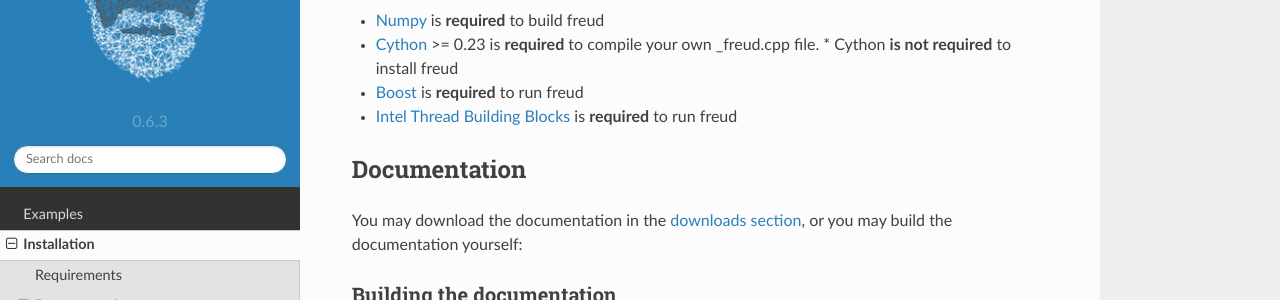
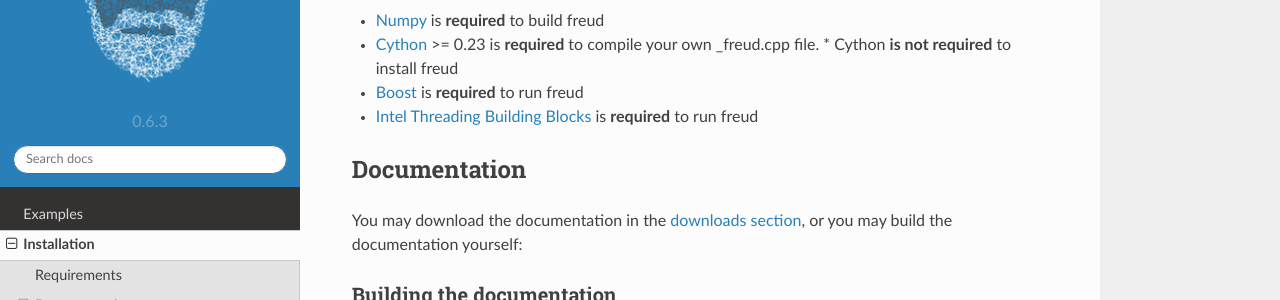
Before and after one commit to glotzerlab/freud, a Sphinx documentation site: the page built from doc/source/installation.rst, in a window 1280 px wide and 900 px high. Shown: the part 207-507 px from the top of the window. Built offline with Sphinx 7.4.7 and the Read the Docs theme 2.0.0, drawn with Linux system fonts in a browser that asks for light colours.

Commit message:
Fix TBB refs

```diff
--- a/doc/source/design.rst
+++ b/doc/source/design.rst
@@ -43,7 +43,7 @@ Language choices
 
 The freud library is written in two languages: Python and C++. C++ allows for
 powerful, fast code execution while Python allows for easy, flexible
-use. Intel Thread Building Blocks parallelism provides further power to
+use. Intel Threading Building Blocks parallelism provides further power to
 C++ code. The C++ code is wrapped with Cython, allowing for user
 interaction in Python. Numpy provides the basic data structures in
 freud, which are commonly used in other Python plotting libraries and
--- a/doc/source/installation.rst
+++ b/doc/source/installation.rst
@@ -9,7 +9,7 @@ Requirements
 - `Cython <http://cython.org/>`_ >= 0.23 is **required** to compile your own _freud.cpp file.
   * Cython **is not required** to install freud
 - `Boost <http://www.boost.org/>`_ is **required** to run freud
-- `Intel Thread Building Blocks <https://www.threadingbuildingblocks.org/>`_ is **required** to run freud
+- `Intel Threading Building Blocks <https://www.threadingbuildingblocks.org/>`_ is **required** to run freud
 
 Documentation
 =============
```
Also changed, not shown: README.md (+1 -1 lines).
